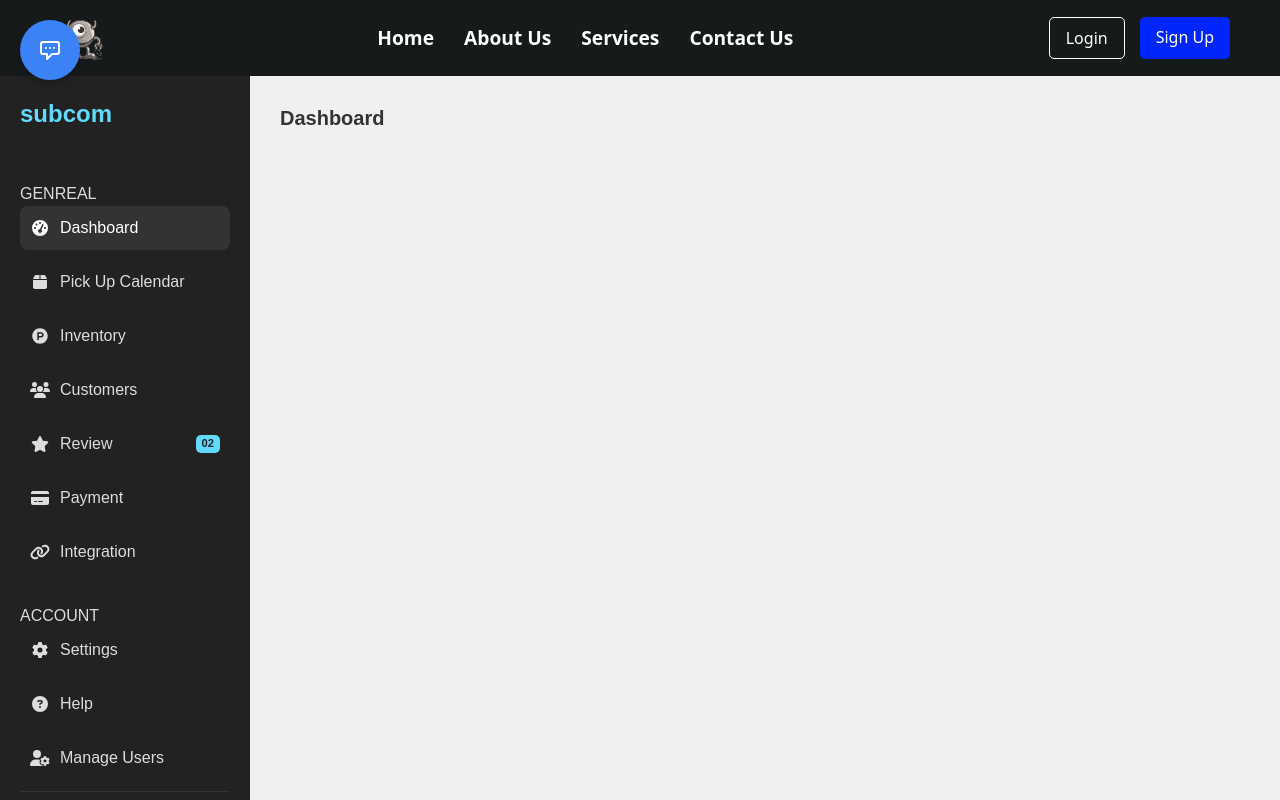
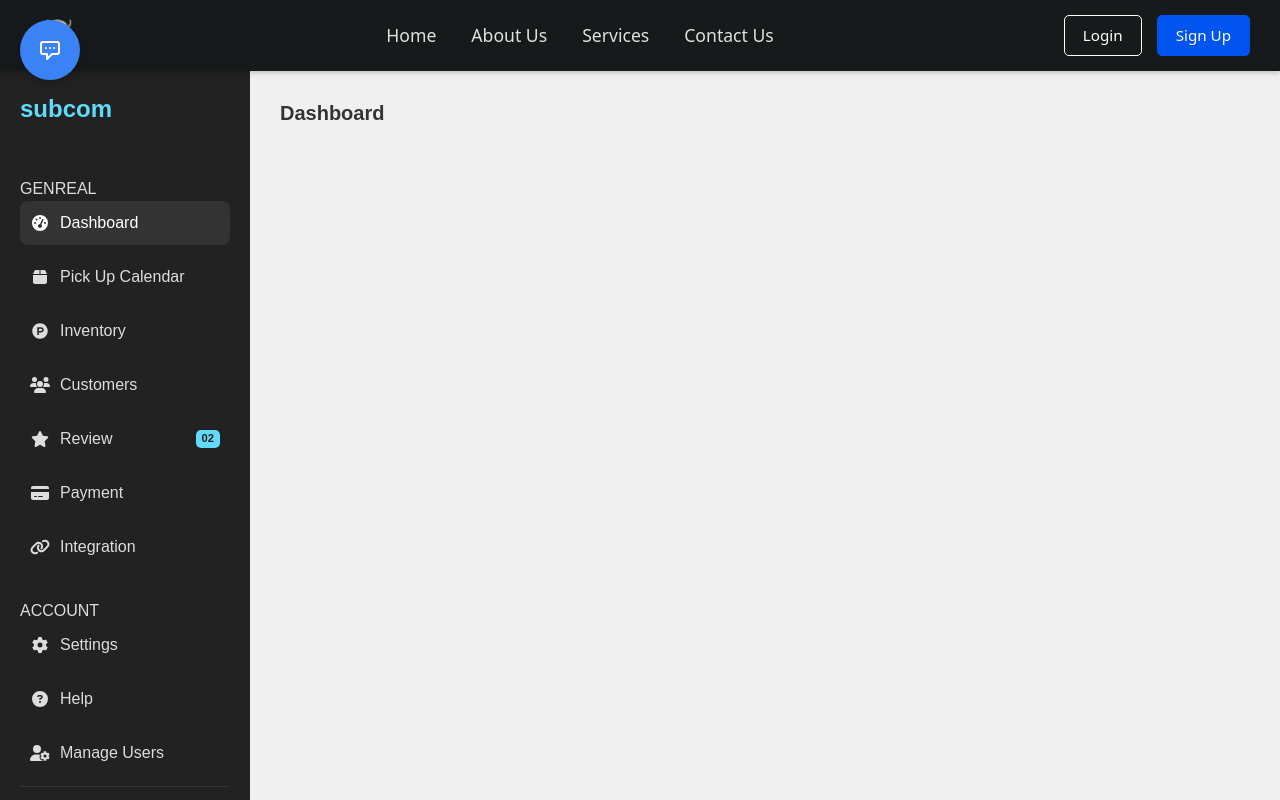
Before and after one commit to Avish-Madushanka/N-Aluminium, a React (Vite) app: page /Admin in a window 1280 px wide. Shown: the top 800 px of the page. Built offline with nearby package versions, Linux system fonts and the light colour scheme.

Commit message:
update nav bar backend

```diff
--- a/src/Components/Navbar/Navbar.css
+++ b/src/Components/Navbar/Navbar.css
@@ -4,115 +4,206 @@
   display: flex;
   justify-content: center;
   align-items: center;
-  padding: 15px 20px;
+  padding: 10px 20px;
   position: fixed;
   top: 0;
   left: 0;
   z-index: 1000;
+  box-shadow: 0 2px 5px rgba(0, 0, 0, 0.2);
 }
 
 .nav-container {
   width: 100%;
+  max-width: 1400px;
   display: flex;
   align-items: center;
   justify-content: space-between;
-  padding-left: 50px;
-  padding-right: 50px;
+  padding-left: 30px;
+  padding-right: 30px;
 }
 
 .nav-logo {
-  height: 50px;
-  width: 250px;
+  height: 45px;
   width: auto;
 }
 
 .nav-links {
   display: flex;
   justify-content: center;
+  align-items: center;
   flex-grow: 1;
-  gap: 30px;
-  font-weight: bold;
+  gap: 35px;
+  margin: 0 30px;
 }
 
 .nav-item {
-  color: white;
+  color: #e0e0e0;
   text-decoration: none;
-  font-size: 1.2rem;
-  transition: 0.3s;
+  font-size: 1.1rem;
+  font-weight: 500;
+  padding: 5px 0;
+  position: relative;
+  transition: color 0.3s ease;
+}
+
+.nav-item::after {
+  content: '';
+  position: absolute;
+  width: 0;
+  height: 2px;
+  display: block;
+  margin-top: 4px;
+  right: 0;
+  background: #0054f0;
+  transition: width 0.3s ease;
+  -webkit-transition: width 0.3s ease;
 }
 
 .nav-item:hover {
-  color: #0054f0;
+  color: #ffffff;
+}
+
+.nav-item:hover::after {
+  width: 100%;
+  left: 0;
+  background: #0054f0;
 }
 
 .auth-buttons {
   display: flex;
+  align-items: center;
   gap: 15px;
 }
 
 .login-btn,
-.signup-btn {
+.signup-btn,
+.logout-btn {
   color: white;
   text-decoration: none;
-  padding: 8px 16px;
+  padding: 8px 18px;
   border-radius: 5px;
-  transition: 0.3s;
+  font-size: 0.95rem;
+  font-weight: 500;
+  cursor: pointer;
+  transition: background-color 0.3s ease, border-color 0.3s ease, color 0.3s ease, opacity 0.3s ease;
+  white-space: nowrap;
 }
 
 .login-btn {
   background-color: transparent;
-  border: 1px solid white;
+  border: 1px solid #ffffff;
+}
+
+.login-btn:hover {
+  background-color: #ffffff;
+  color: #161a1a;
 }
 
 .signup-btn {
-  background-color: #0026fc;
+  background-color: #0054f0;
+  border: 1px solid #0054f0;
 }
 
 .signup-btn:hover {
-  background-color: #00158a;
+  background-color: #003bb0;
+  border-color: #003bb0;
+}
+
+.logout-btn {
+  background-color: #e74c3c;
+  border: 1px solid #e74c3c;
+}
+
+.logout-btn:hover {
+  background-color: #c0392b;
+  border-color: #c0392b;
 }
 
 .menu-toggle {
   display: none;
   background: none;
   border: none;
-  font-size: 1.5rem;
+  font-size: 2rem;
   color: white;
+  cursor: pointer;
+  padding: 5px;
 }
 
 .mobile-menu {
-  display: none;
+  display: flex;
   flex-direction: column;
   position: absolute;
-  top: 70px;
+  top: 100%;
   left: 0;
   width: 100%;
-  background-color: #101422;
-  padding: 15px;
+  background-color: #1a1f24;
+  padding: 20px;
+  box-shadow: 0 4px 6px rgba(0, 0, 0, 0.1);
+  border-top: 1px solid #333;
   gap: 15px;
+  text-align: center;
+}
+
+.mobile-menu .nav-item {
+  font-size: 1.3rem;
+  padding: 10px 0;
+  width: 100%;
+}
+
+.mobile-menu .nav-item::after {
+  display: none;
 }
 
 .auth-buttons-mobile {
   display: flex;
   flex-direction: column;
-  gap: 10px;
+  gap: 15px;
+  margin-top: 15px;
+  align-items: center;
 }
 
-@media (max-width: 768px) {
+.auth-buttons-mobile .login-btn,
+.auth-buttons-mobile .signup-btn,
+.auth-buttons-mobile .logout-btn {
+  width: 80%;
+  max-width: 250px;
+  text-align: center;
+  padding: 10px 18px;
+  font-size: 1rem;
+}
+
+@media (max-width: 992px) {
   .nav-links,
   .auth-buttons {
     display: none;
   }
 
+  .menu-toggle {
+    display: block;
+  }
+}
+
+@media (max-width: 480px) {
+  .nav-container {
+    padding-left: 15px;
+    padding-right: 15px;
+  }
+
   .nav-logo {
-    height: 30px;
+    height: 40px;
   }
 
   .menu-toggle {
-    display: block;
+    font-size: 1.8rem;
   }
 
-  .mobile-menu {
-    display: flex;
+  .mobile-menu .nav-item {
+    font-size: 1.2rem;
+  }
+
+  .auth-buttons-mobile .login-btn,
+  .auth-buttons-mobile .signup-btn,
+  .auth-buttons-mobile .logout-btn {
+    width: 90%;
   }
 }
--- a/src/Components/Navbar/Navbar.jsx
+++ b/src/Components/Navbar/Navbar.jsx
@@ -1,48 +1,139 @@
-import React, { useState } from "react";
+import React, { useState, useEffect } from "react";
+import { useNavigate, useLocation } from 'react-router-dom';
 import "./Navbar.css";
 import logo from "../../assets/logo.png";
 
-
 const Navbar = () => {
   const [isOpen, setIsOpen] = useState(false);
+  const [isLoggedIn, setIsLoggedIn] = useState(false);
+  const [userType, setUserType] = useState(null);
+  const navigate = useNavigate();
+  const location = useLocation();
+
+  // Check Login Status on mount and route change
+  useEffect(() => {
+    const clientToken = localStorage.getItem('clientToken');
+    const bOwnerToken = localStorage.getItem('bOwnerToken');
+
+    if (clientToken) {
+      setIsLoggedIn(true);
+      setUserType('client');
+    } else if (bOwnerToken) {
+      setIsLoggedIn(true);
+      setUserType('bowner');
+    } else {
+      setIsLoggedIn(false);
+      setUserType(null);
+    }
+    setIsOpen(false); // Close mobile menu on navigation
+  }, [location]);
 
   const toggleMenu = () => {
     setIsOpen(!isOpen);
   };
 
+  // Handle Logout with Confirmation
+  const handleLogout = () => {
+    // --- Add Confirmation Step ---
+    const confirmLogout = window.confirm("Are you sure you want to log out?"); // Browser confirm dialog
+
+    // Proceed only if the user clicks "OK" (confirmLogout is true)
+    if (confirmLogout) {
+      console.log("User confirmed logout."); // Optional log
+
+      // --- Perform Logout Actions ---
+      // Remove tokens and user info
+      if (userType === 'client') {
+        localStorage.removeItem('clientToken');
+        localStorage.removeItem('clientInfo');
+      } else if (userType === 'bowner') {
+        localStorage.removeItem('bOwnerToken');
+        localStorage.removeItem('bOwnerInfo');
+      } else {
+        // Fallback cleanup
+        localStorage.removeItem('clientToken');
+        localStorage.removeItem('clientInfo');
+        localStorage.removeItem('bOwnerToken');
+        localStorage.removeItem('bOwnerInfo');
+      }
+
+      // Update component state
+      setIsLoggedIn(false);
+      setUserType(null);
+      setIsOpen(false); // Close mobile menu
+
+      // Redirect to home page
+      navigate('/');
+    } else {
+      // User clicked "Cancel" - do nothing
+      console.log("User cancelled logout."); // Optional log
+    }
+  };
+
   return (
     <nav className="navbar">
       <div className="nav-container">
+        {/* Logo */}
         <a className="navbar-brand" href="/">
-        <img src={logo} alt="nav-Logo" className="nav-logo" />
+          <img src={logo} alt="N-Aluminium Logo" className="nav-logo" />
         </a>
 
+        {/* Desktop Links */}
         <div className="nav-links">
           <a href="/" className="nav-item">Home</a>
           <a href="/AboutUs" className="nav-item">About Us</a>
           <a href="/Service" className="nav-item">Services</a>
           <a href="/contact" className="nav-item">Contact Us</a>
+          {/* Conditional Dashboard Links */}
+          {isLoggedIn && userType === 'client' && (
+            <a href="/client-dashboard" className="nav-item">Dashboard</a>
+          )}
+           {isLoggedIn && userType === 'bowner' && (
+            <a href="/bowner-home" className="nav-item">Dashboard</a>
+          )}
         </div>
 
+        {/* Desktop Auth/Logout Buttons */}
         <div className="auth-buttons">
-          <a href="/Login" className="login-btn">Login</a>
-          <a href="/SignUp" className="signup-btn">Sign Up</a>
+          {isLoggedIn ? (
+            <button onClick={handleLogout} className="logout-btn">Logout</button>
+          ) : (
+            <>
+              <a href="/Login" className="login-btn">Login</a>
+              <a href="/SignUp" className="signup-btn">Sign Up</a>
+            </>
+          )}
         </div>
 
+        {/* Mobile Menu Toggle */}
         <button className="menu-toggle" onClick={toggleMenu}>
           ☰
         </button>
       </div>
 
+      {/* Mobile Menu */}
       {isOpen && (
         <div className="mobile-menu">
           <a href="/" className="nav-item">Home</a>
-          <a href="/AboutUs" className="nav-item">About</a>
+          <a href="/AboutUs" className="nav-item">About Us</a>
           <a href="/Service" className="nav-item">Services</a>
-          <a href="/contact" className="nav-item">Contact</a>
+          <a href="/contact" className="nav-item">Contact Us</a>
+           {/* Conditional Dashboard Links - Mobile */}
+           {isLoggedIn && userType === 'client' && (
+            <a href="/client-dashboard" className="nav-item">Dashboard</a>
+          )}
+           {isLoggedIn && userType === 'bowner' && (
+            <a href="/bowner-home" className="nav-item">Dashboard</a>
+          )}
           <div className="auth-buttons-mobile">
-            <a href="/Login" className="login-btn">Login</a>
-            <a href="/SignUp" className="signup-btn">Sign Up</a>
+            {isLoggedIn ? (
+              <button onClick={handleLogout} className="logout-btn">Logout</button>
+            ) : (
+              <>
+                <a href="/Login" className="login-btn">Login</a>
+                <a href="/SignUp" className="signup-btn">Sign Up</a>
+              </>
+            )}
           </div>
         </div>
       )}
```
